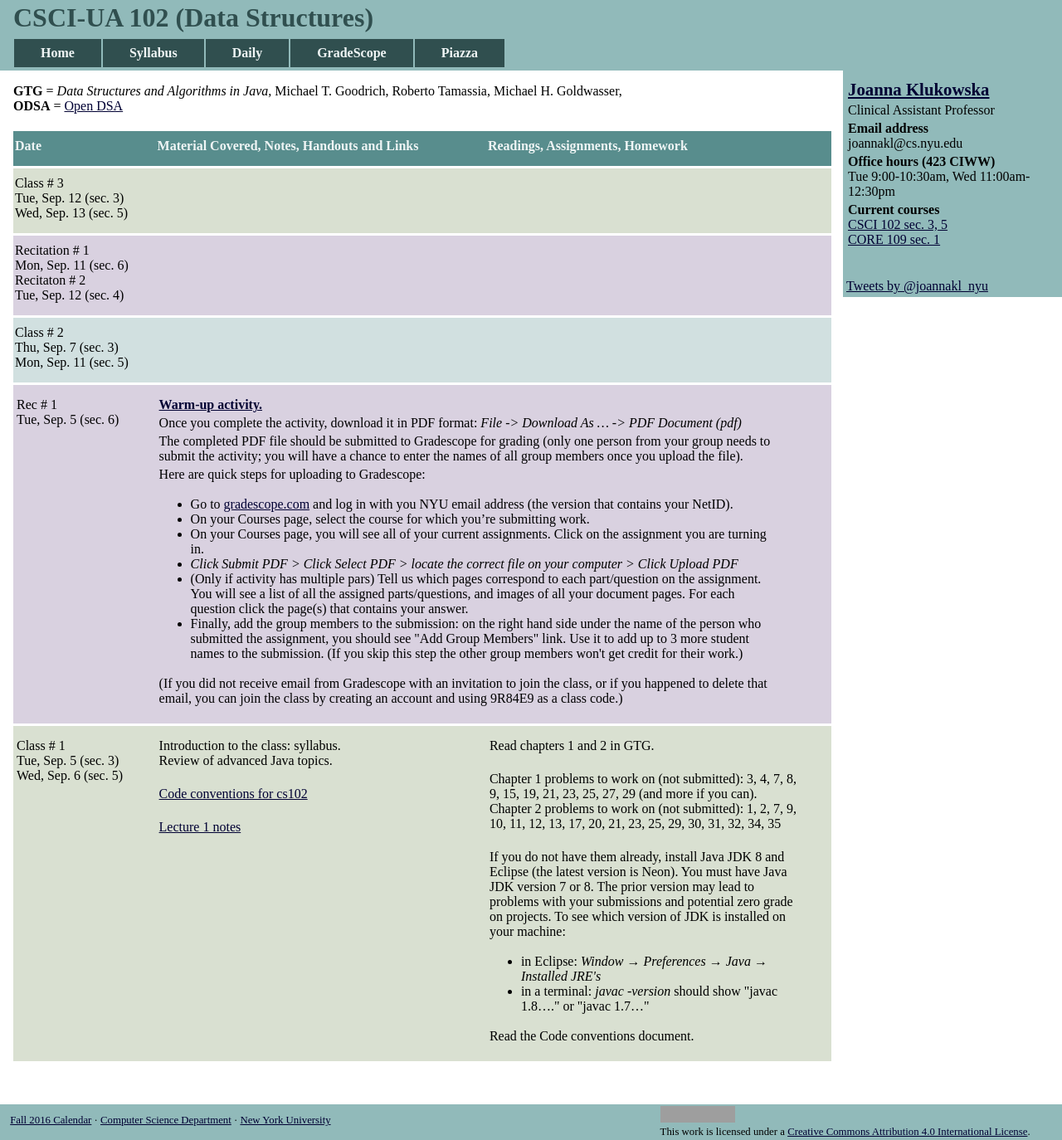
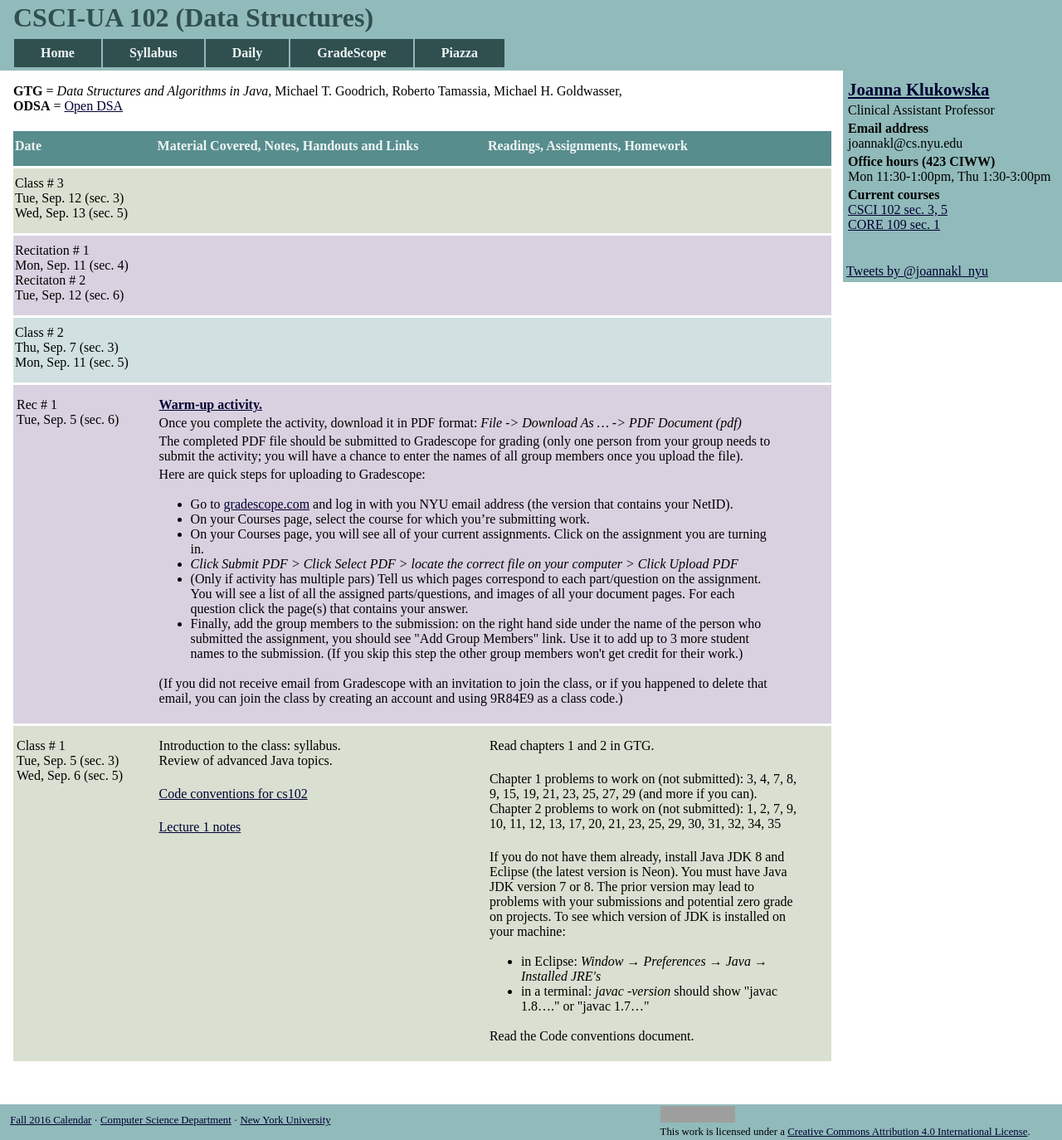
Before and after one commit to joannakl/cs102_f17, a Jekyll site: the page built from daily.html, in a window 1280 px wide. Shown: the whole page at 83% size. Built offline with Jekyll 4.4.1, drawn with Linux system fonts in a browser that asks for light colours; comment, search, counter and statistics services are not loaded; grey boxes are pictures that could not be loaded.

Commit message:
fixed office hours and some dates

```diff
--- a/_config.yml
+++ b/_config.yml
@@ -29,7 +29,7 @@ recitation_instructor1_name: "Neha"
 recitation_instructor2_name: "John"
 
 
-instructor_office_hours: "Tue 9:00-10:30am, Wed 11:00am-12:30pm"
+instructor_office_hours: "Mon 11:30-1:00pm, Thu 1:30-3:00pm"
 instructor_office_hours_location: "423 CIWW"
 recitation1_office_hours: "Mon 2:00-4:00pm"
 recitation1_office_hours_location: "406 CIWW"
--- a/_includes/daily/04.markdown
+++ b/_includes/daily/04.markdown
@@ -10,9 +10,9 @@
 <div class="column_date">
 
 Recitation # 1 <br>
-Mon, Sep. 11 (sec. 6) <br>
+Mon, Sep. 11 (sec. 4) <br>
 Recitaton # 2 <br>
-Tue, Sep. 12 (sec. 4)
+Tue, Sep. 12 (sec. 6)
 
 
 </div>
```
